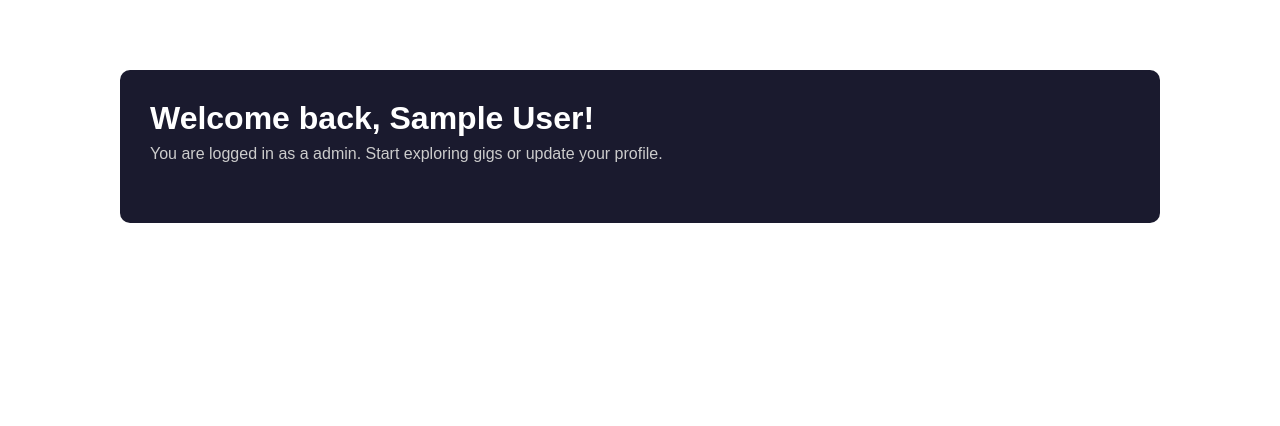
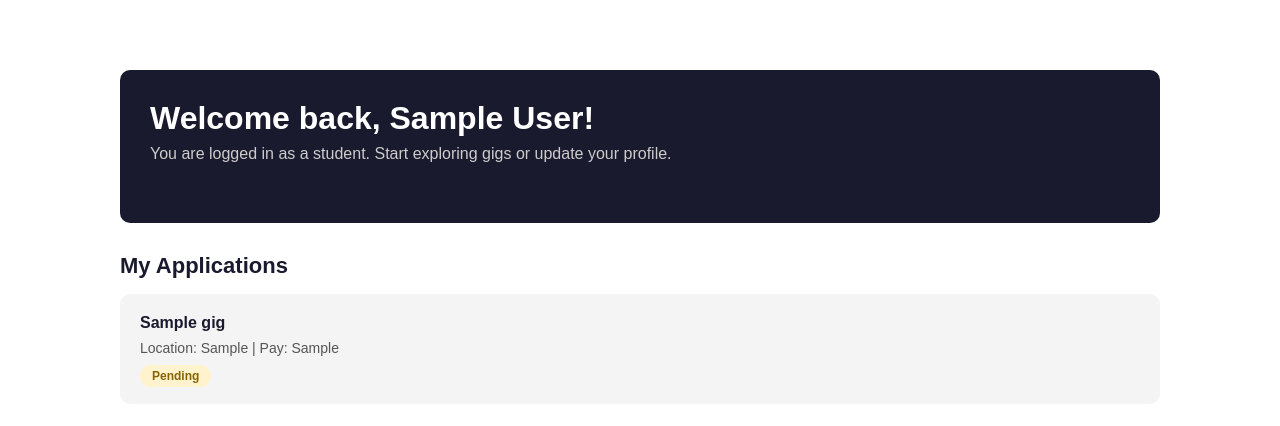
Before and after one commit to Kallina-source/skillbridge_nam, a PHP site: page /skillbridge_nam/dashboard.php in a window 1280 px wide. Shown: the part 58-484 px from the top of the page. Run offline with PHP 8.4, Linux system fonts and the light colour scheme; the visitor is signed in with stand-in values (Sample User, id 1); tables that the repository leaves empty hold one stand-in row (values such as "Sample post").

Commit message:
Build out dashboard with applications and posted gigs

```diff
--- a/frontend/css/styles.css
+++ b/frontend/css/styles.css
@@ -512,3 +512,74 @@ footer {
     font-weight: bold;
     font-size: 16px;
 }
+
+/* DASHBOARD SECTIONS */
+.dashboard-section {
+    margin-top: 30px;
+}
+
+.dashboard-section h3 {
+    color: #1a1a2e;
+    font-size: 22px;
+    margin-bottom: 15px;
+}
+
+.dashboard-card {
+    background-color: #f4f4f4;
+    padding: 20px;
+    border-radius: 10px;
+    margin-bottom: 15px;
+}
+
+.dashboard-card h4 {
+    color: #1a1a2e;
+    margin-bottom: 8px;
+}
+
+.dashboard-card p {
+    color: #555;
+    font-size: 14px;
+    margin-bottom: 10px;
+}
+
+.status-badge {
+    padding: 4px 12px;
+    border-radius: 20px;
+    font-size: 12px;
+    font-weight: bold;
+}
+
+.status-badge.pending {
+    background-color: #fff3cd;
+    color: #856404;
+}
+
+.status-badge.accepted {
+    background-color: #d4edda;
+    color: #155724;
+}
+
+.status-badge.rejected {
+    background-color: #f8d7da;
+    color: #721c24;
+}
+
+.status-badge.open {
+    background-color: #d4edda;
+    color: #155724;
+}
+
+.status-badge.closed {
+    background-color: #f8d7da;
+    color: #721c24;
+}
+
+.empty-msg {
+    color: #555;
+    font-size: 15px;
+}
+
+.empty-msg a {
+    color: #1a1a2e;
+    font-weight: bold;
+}
--- a/frontend/pages/dashboard.php
+++ b/frontend/pages/dashboard.php
@@ -1,5 +1,6 @@
 <?php
 session_start();
+require '../../backend/db.php';
 
 // If not logged in, redirect to login
 if (!isset($_SESSION['user_id'])) {
@@ -37,6 +38,62 @@ if (!isset($_SESSION['user_id'])) {
         <h2>Welcome back, <?php echo $_SESSION['user_name']; ?>!</h2>
         <p>You are logged in as a <?php echo $_SESSION['user_type']; ?>. Start exploring gigs or update your profile.</p>
     </div>
+
+    <?php if($_SESSION['user_type'] == 'student'): ?>
+
+    <!-- STUDENT DASHBOARD -->
+    <div class="dashboard-section">
+        <h3>My Applications</h3>
+        <?php
+        $sql = "SELECT applications.*, gigs.title, gigs.location, gigs.pay
+                FROM applications
+                JOIN gigs ON applications.gig_id = gigs.id
+                WHERE applications.student_id = ?
+                ORDER BY applications.applied_at DESC";
+        $stmt = $pdo->prepare($sql);
+        $stmt->execute([$_SESSION['user_id']]);
+        $applications = $stmt->fetchAll();
+        ?>
+
+        <?php if(count($applications) > 0): ?>
+            <?php foreach($applications as $app): ?>
+                <div class="dashboard-card">
+                    <h4><?php echo $app['title']; ?></h4>
+                    <p>Location: <?php echo $app['location']; ?> | Pay: <?php echo $app['pay']; ?></p>
+                    <span class="status-badge <?php echo $app['status']; ?>"><?php echo ucfirst($app['status']); ?></span>
+                </div>
+            <?php endforeach; ?>
+        <?php else: ?>
+            <p class="empty-msg">You have not applied for any gigs yet. <a href="gigs.php">Browse Gigs</a></p>
+        <?php endif; ?>
+    </div>
+
+    <?php elseif($_SESSION['user_type'] == 'employer'): ?>
+
+    <!-- EMPLOYER DASHBOARD -->
+    <div class="dashboard-section">
+        <h3>My Posted Gigs</h3>
+        <?php
+        $sql = "SELECT * FROM gigs WHERE employer_id = ? ORDER BY created_at DESC";
+        $stmt = $pdo->prepare($sql);
+        $stmt->execute([$_SESSION['user_id']]);
+        $my_gigs = $stmt->fetchAll();
+        ?>
+
+        <?php if(count($my_gigs) > 0): ?>
+            <?php foreach($my_gigs as $gig): ?>
+                <div class="dashboard-card">
+                    <h4><?php echo $gig['title']; ?></h4>
+                    <p>Location: <?php echo $gig['location']; ?> | Pay: <?php echo $gig['pay']; ?></p>
+                    <span class="status-badge <?php echo $gig['status']; ?>"><?php echo ucfirst($gig['status']); ?></span>
+                </div>
+            <?php endforeach; ?>
+        <?php else: ?>
+            <p class="empty-msg">You have not posted any gigs yet. <a href="post-gig.php">Post a Gig</a></p>
+        <?php endif; ?>
+    </div>
+
+    <?php endif; ?>
 </div>
 </body>
 </html>
```
